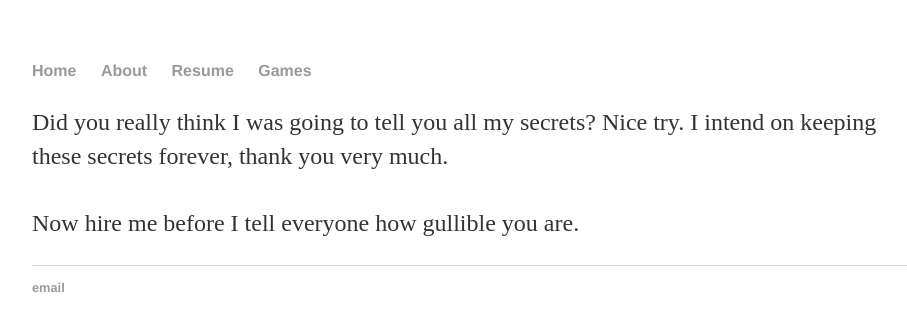
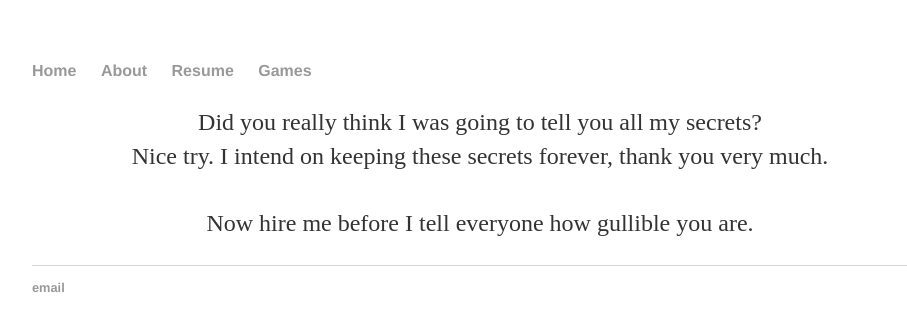
Before and after one commit to bglabman/bglabman.github.io, a Jekyll site: the page built from secrets.html, in a window 1280 px wide. Shown: the top 331 px of the page, without its empty margins (160-1067 px from the left). Built offline with Jekyll 4.4.1, drawn with Linux system fonts in a browser that asks for light colours.

Commit message:
Update secrets.html

```diff
--- a/secrets.html
+++ b/secrets.html
@@ -3,6 +3,6 @@ layout: default
 title: Secrets
 ---
 
-		<p>Did you really think I was going to tell you all my secrets?
+		<p ALIGN=CENTER>Did you really think I was going to tell you all my secrets?<br>
 			Nice try. I intend on keeping these secrets forever, thank you very much. <br><br>
 			Now hire me before I tell everyone how gullible you are.</p>
```
